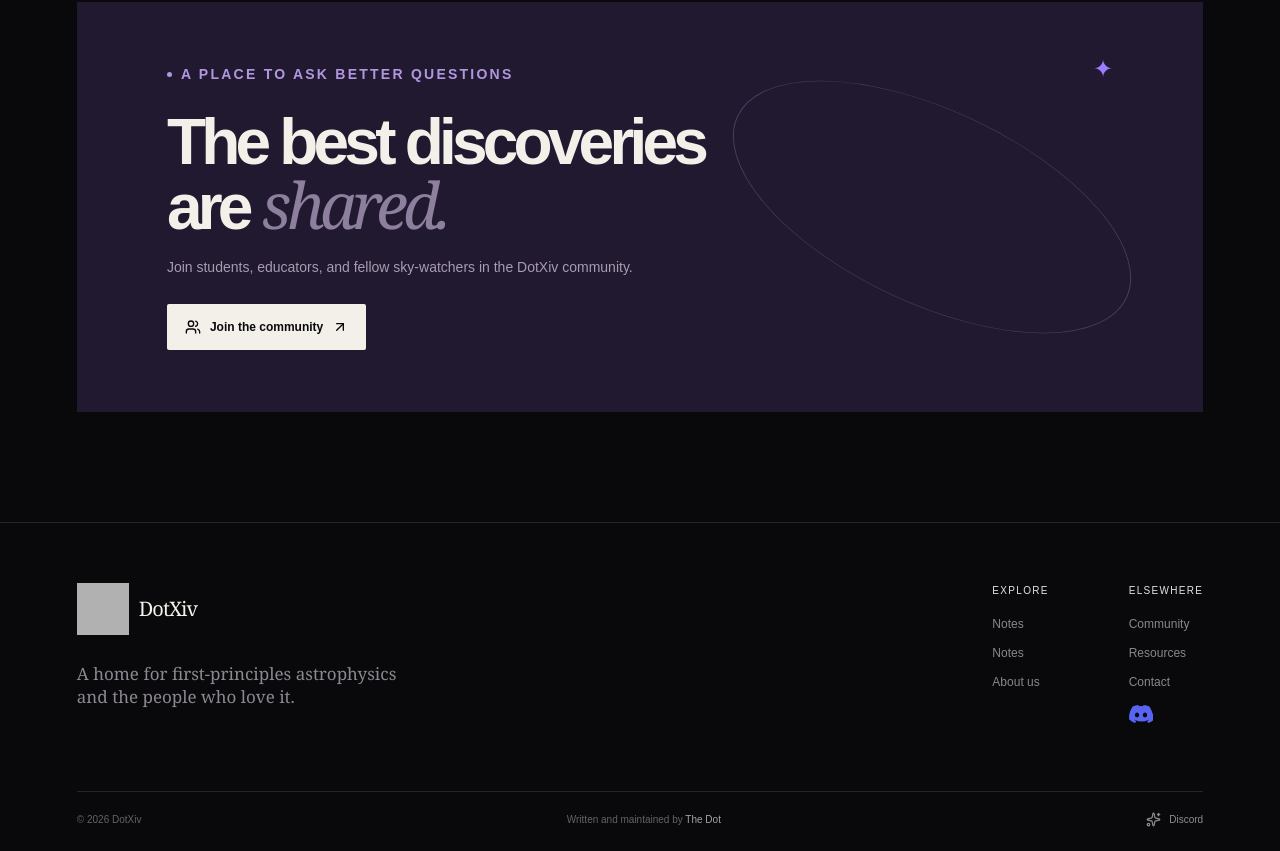
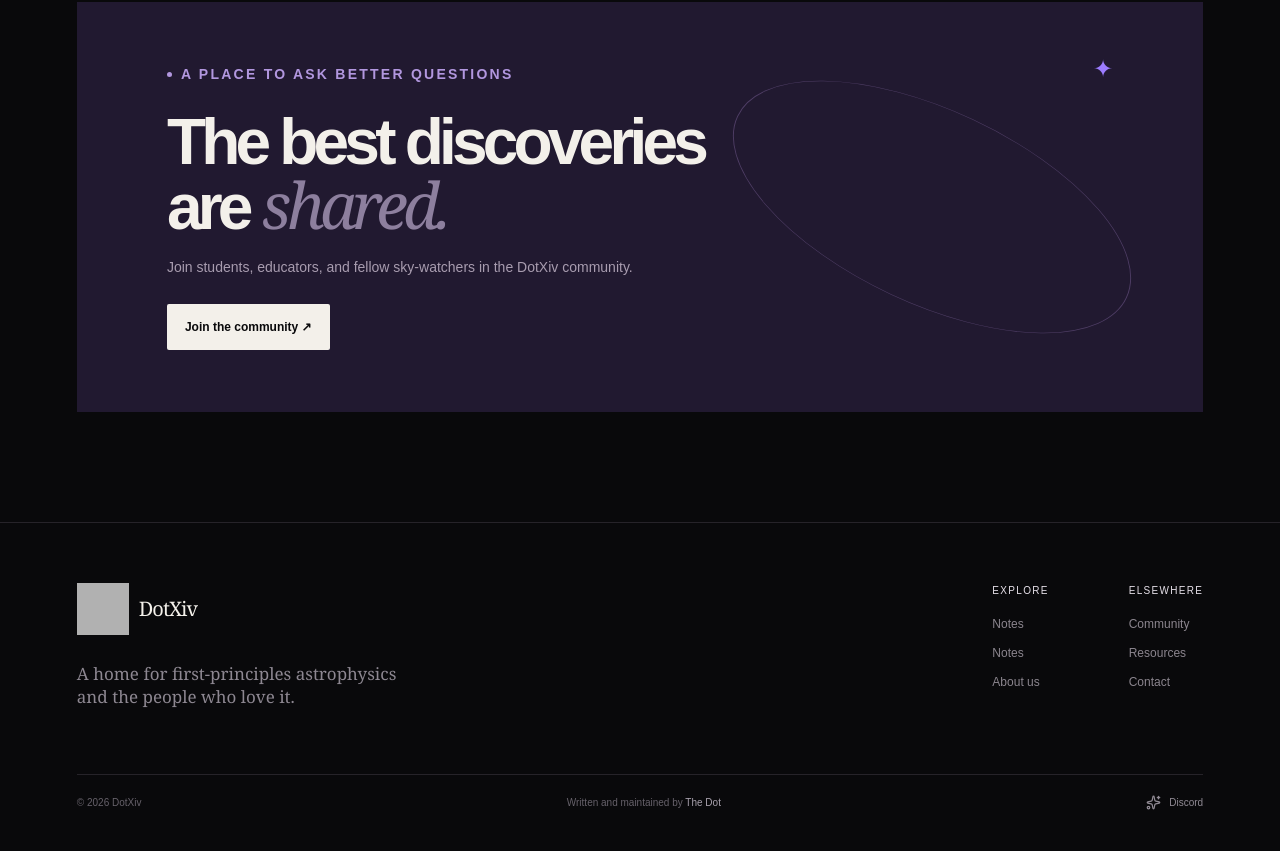
Before and after one commit to MARS02isfromMARS/dotxiv-website-development, a Next.js app: page / in a window 1280 px wide. Shown: the part 2450-3301 px from the top of the page. Built offline with nearby package versions, Linux system fonts and the light colour scheme; grey boxes are pictures that could not be loaded.

Commit message:
Update Discord link and remove old button

```diff
--- a/app/page.tsx
+++ b/app/page.tsx
@@ -175,7 +175,10 @@ export default function Page() {
             <SectionLabel>A place to ask better questions</SectionLabel>
             <h2>The best discoveries<br />are <em>shared.</em></h2>
             <p>Join students, educators, and fellow sky-watchers in the DotXiv community.</p>
-            <Link className="button button-primary" href="#contact"><Users size={16} /> Join the community <ArrowUpRight size={16} /></Link>
+            <Link href="https://discord.gg/ycjNnkCHn" target="_blank" rel="noopener noreferrer" className="button button-primary">
+            Join the community ↗
+            </Link>
+
           </div>
           <div className="community-orbit" aria-hidden="true" />
         </div>
@@ -210,23 +213,6 @@ export default function Page() {
               <Link href="#community">Community</Link>
               <Link href="#resources">Resources</Link>
               <Link href="#contact">Contact</Link>
-              <Link
-  href="https://discord.gg/ycjNnkcHn"
-  target="_blank"
-  rel="noopener noreferrer"
-  className="hover:opacity-80 transition-opacity inline-flex items-center"
-  aria-label="Join our Discord server"
->
-  <svg
-    xmlns="http://www.w3.org/2000/svg"
-    viewBox="0 0 127.14 96.36"
-    width={24}
-    height={24}
-    className="fill-[#5865F2]"
-  >
-    <path d="M107.7,8.07A105.15,105.15,0,0,0,77.26,0a77.19,77.19,0,0,0-3.3,6.83A96.67,96.67,0,0,0,53.22,6.83,77.19,77.19,0,0,0,49.88,0,105.15,105.15,0,0,0,19.44,8.07C3.66,31.58-1.86,54.65,1,77.53A105.73,105.73,0,0,0,32,96.36a74.37,74.37,0,0,0,6.71-11,68.6,68.6,0,0,1-10.57-5c.9-.65,1.76-1.34,2.58-2a75.58,75.58,0,0,0,72.76,0c.82.7,1.68,1.4,2.58,2a68.86,68.86,0,0,1-10.57,5,74.37,74.37,0,0,0,6.71,11,105.73,105.73,0,0,0,31-18.83C129,54.65,122.58,31.58,107.7,8.07ZM42.45,65.69C36.18,65.69,31,60,31,53S36.18,40.36,42.45,40.36,53.83,46,53.83,53,48.72,65.69,42.45,65.69Zm42.24,0C78.41,65.69,73.24,60,73.24,53S78.41,40.36,84.69,40.36,96.07,46,96.07,53,91,65.69,84.69,65.69Z" />
-  </svg>
-</Link>
 
             </div>
           </div>
```
